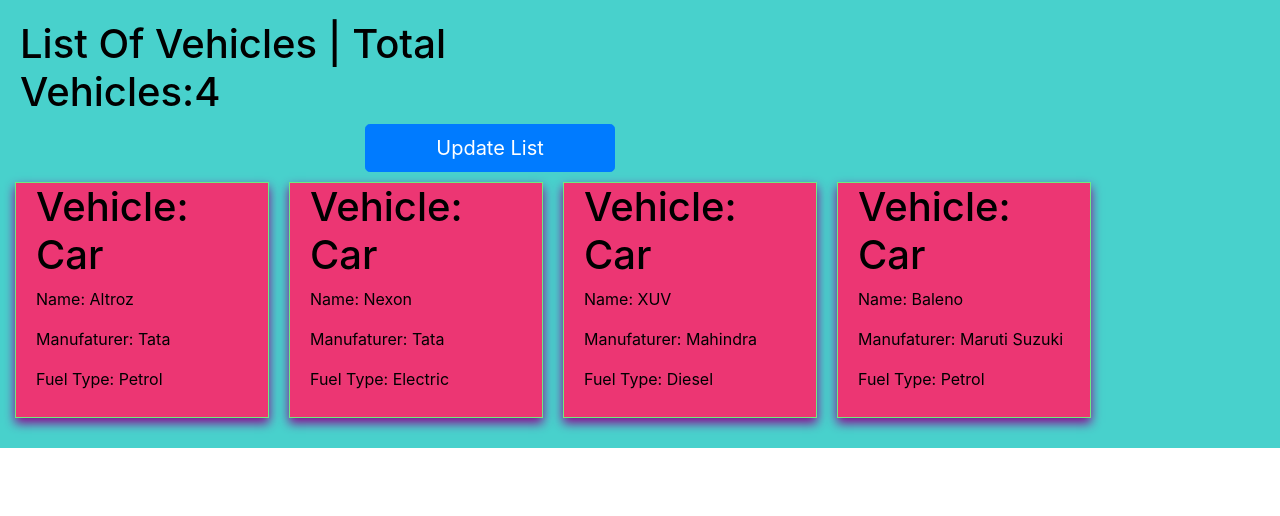
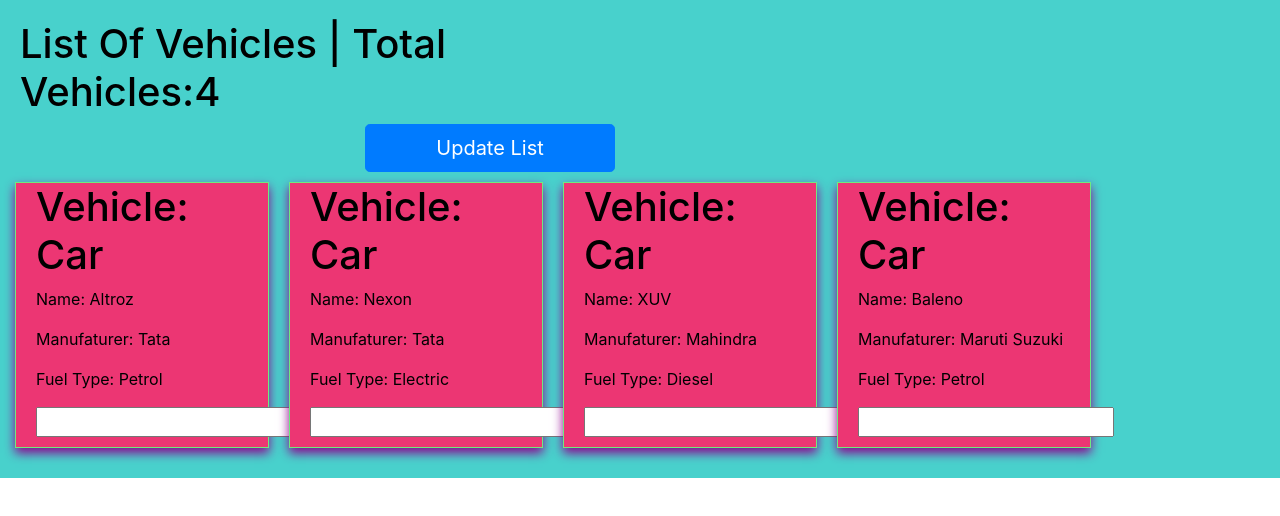
Before and after one commit to KetakiUbale/ReactPractice, a React (Create React App) app: page / in a window 1280 px wide. Shown: the top 516 px of the page. Built offline with nearby package versions, Linux system fonts and the light colour scheme.

Commit message:
Pass by refference Added

```diff
--- a/src/App.js
+++ b/src/App.js
@@ -31,6 +31,17 @@
 
     }
 
+const nameChangeHandler=(event)=>{
+    this.setState({
+        vehicles: [
+            { VehicleType: "Car", Name: event.target.value, Manufacturer: "Tata", FuelType: "Petrol" },
+               { VehicleType: "Car", Name: "Nexon", Manufacturer: "Tata", FuelType: "Electric" },
+               { VehicleType: "Car", Name: "XUV", Manufacturer: "Mahindra", FuelType: "Diesel" },
+               { VehicleType: "Car", Name: "Baleno", Manufacturer: "Maruti Suzuki", FuelType: "Petrol" },
+        ],
+
+    });
+}
 
 
    return (
@@ -44,13 +55,36 @@
             </div>
             </div>
             <div className="row">
-           <Vehicle VehicleType={this.state.vehicles[0].VehicleType} Name={this.state.vehicles[0].Name} Manufacturer={this.state.vehicles[0].Manufacturer} FuelType={this.state.vehicles[0].FuelType}></Vehicle>
+           <Vehicle
+           VehicleType={this.state.vehicles[0].VehicleType}
+           Name={this.state.vehicles[0].Name}
+           Manufacturer={this.state.vehicles[0].Manufacturer}
+           FuelType={this.state.vehicles[0].FuelType}
+           updateClick={updateHandler.bind(this,"Sports Car")}
+           nameChanged={nameChangeHandler}></Vehicle>
 
-            <Vehicle VehicleType={this.state.vehicles[1].VehicleType} Name={this.state.vehicles[1].Name} Manufacturer={this.state.vehicles[1].Manufacturer} FuelType={this.state.vehicles[1].FuelType}></Vehicle>
 
-            <Vehicle VehicleType={this.state.vehicles[2].VehicleType} Name={this.state.vehicles[2].Name} Manufacturer={this.state.vehicles[2].Manufacturer} FuelType={this.state.vehicles[2].FuelType}></Vehicle>
+            <Vehicle
+            VehicleType={this.state.vehicles[1].VehicleType}
+            Name={this.state.vehicles[1].Name}
+            Manufacturer={this.state.vehicles[1].Manufacturer}
+            FuelType={this.state.vehicles[1].FuelType}>
 
-            <Vehicle VehicleType={this.state.vehicles[3].VehicleType} Name={this.state.vehicles[3].Name} Manufacturer={this.state.vehicles[3].Manufacturer} FuelType={this.state.vehicles[3].FuelType}></Vehicle>
+            </Vehicle>
+
+            <Vehicle VehicleType={this.state.vehicles[2].VehicleType}
+            Name={this.state.vehicles[2].Name}
+            Manufacturer={this.state.vehicles[2].Manufacturer}
+            FuelType={this.state.vehicles[2].FuelType}>
+
+            </Vehicle>
+
+            <Vehicle VehicleType={this.state.vehicles[3].VehicleType}
+            Name={this.state.vehicles[3].Name}
+            Manufacturer={this.state.vehicles[3].Manufacturer}
+            FuelType={this.state.vehicles[3].FuelType}>
+
+            </Vehicle>
         </div>
         </div>
 
--- a/src/Vehicle/vehicle.js
+++ b/src/Vehicle/vehicle.js
@@ -2,9 +2,10 @@
 const vehicle = props => (
     <div className ="vehicle col-lg-3">
     <h1>Vehicle: { props.VehicleType } </h1>
-    <p>Name: { props.Name }</p>
+    <p onClick={props.updateClick}>Name: { props.Name }</p>
     <p>Manufaturer: { props.Manufacturer }</p>
     <p>Fuel Type: { props.FuelType}</p>
+    <input type="text" onChange={props.nameChanged}></input>
     </div>
 );
 export default vehicle;
```
